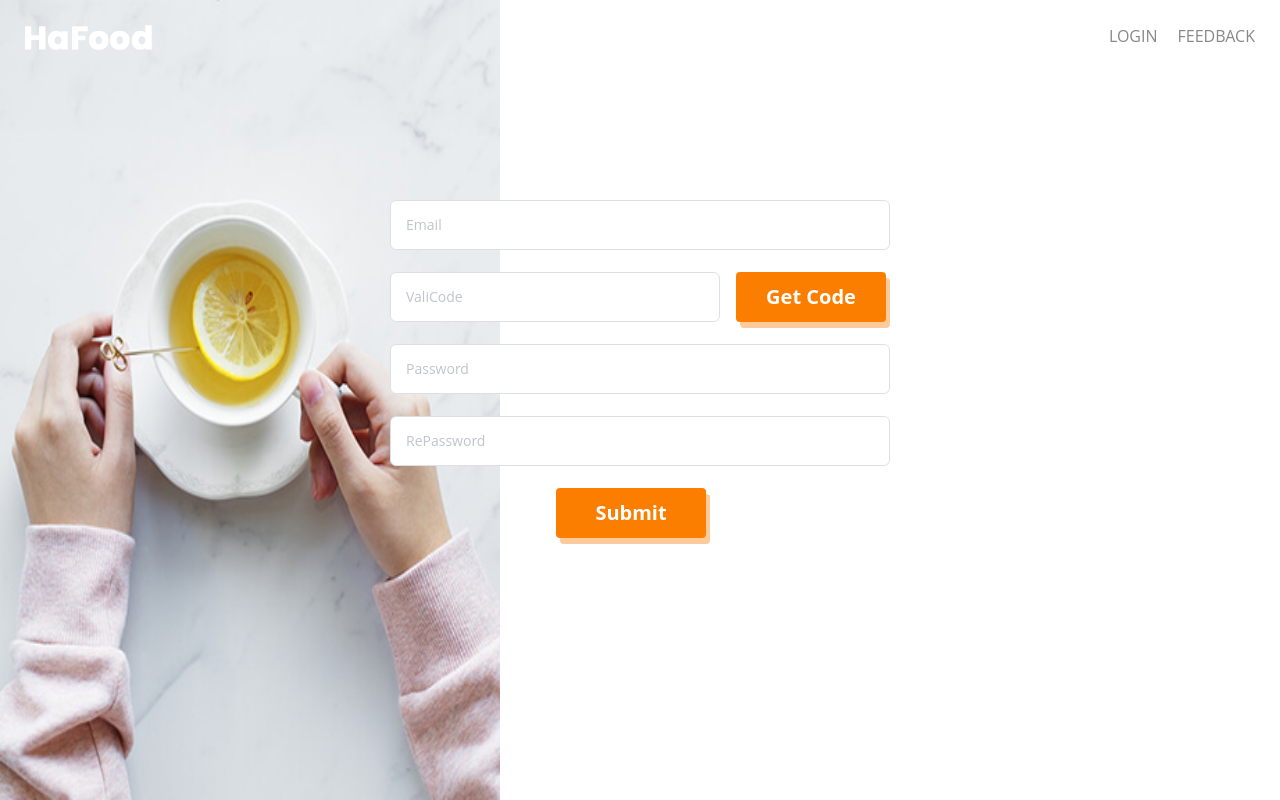
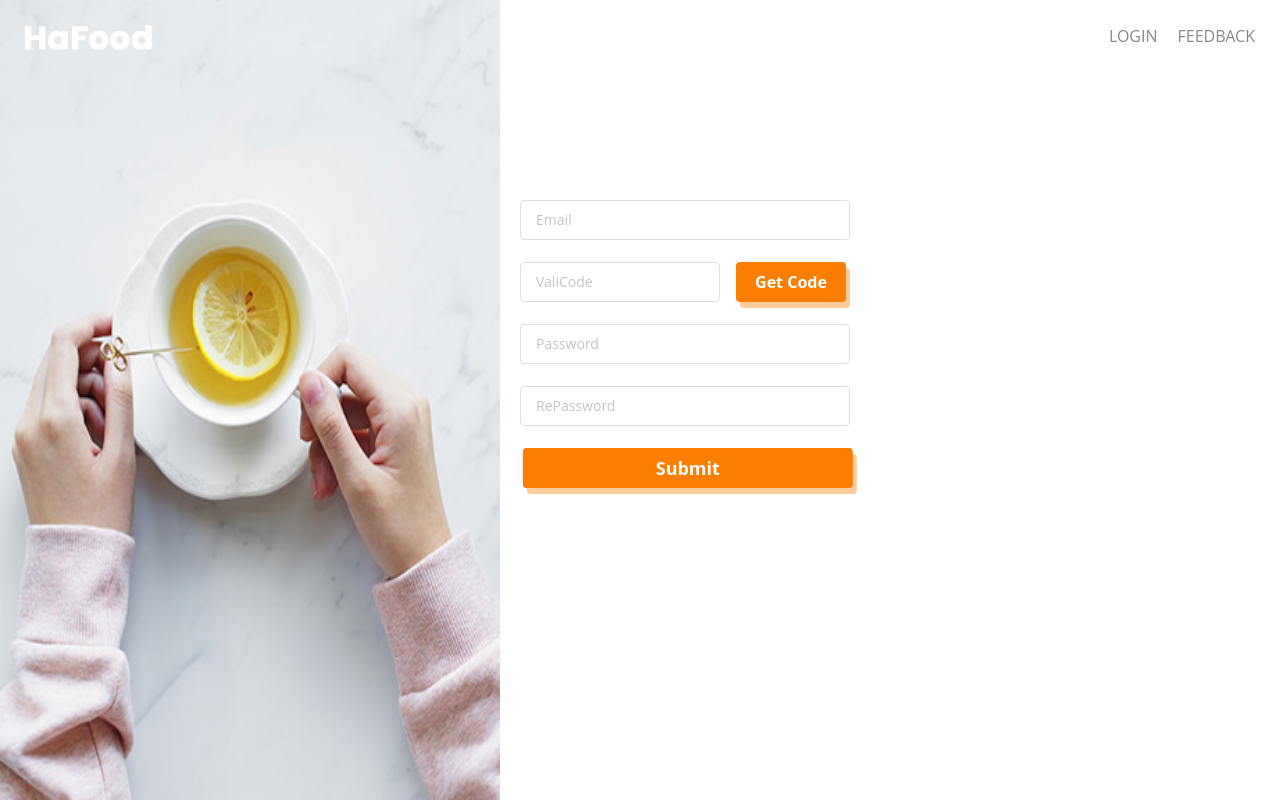
Before and after one commit to Chen-sir18/HaFood, a Vue app in the folder HaFood/: page /forget in a window 1280 px wide. Built offline with nearby package versions, Linux system fonts and the light colour scheme.

Commit message:
dh update

```diff
--- a/HaFood/src/components/home/reserve.vue
+++ b/HaFood/src/components/home/reserve.vue
@@ -19,7 +19,7 @@
                         <el-form-item class="table-item" prop="person">
                             <el-input placeholder="person" v-model="reserveForm.person"></el-input>
                         </el-form-item>
-                        <el-form-item class="table-item table-item-textarea">
+                        <el-form-item class="table-item table-item-textarea" prop="decript">
                             <el-input placeholder="Special Notes" type="textarea" v-model="reserveForm.decript"></el-input>
                         </el-form-item>
                       </el-form>
@@ -69,6 +69,8 @@ export default {
                 let token = window.localStorage.getItem('token')
                 // console.log(token)
                 let info = JSON.parse(window.localStorage.getItem('info'))
+                let email = info.email
+                let userid = info.id
                 console.log(info)
                 // 表单验证成功
                 if (valid && token && info) {
@@ -76,10 +78,13 @@ export default {
                         url: 'http://192.168.97.241:3000/booktable',
                         method: 'get',
                         params: {
-                            name: this.reserveForm.name,
-                            date: this.reserveForm.date,
-                            time: this.reserveForm.time,
-                            person: this.reserveForm.person
+                            consumer: this.reserveForm.name,
+                            bookday: this.reserveForm.date,
+                            booktime: this.reserveForm.time,
+                            personcount: this.reserveForm.person,
+                            node: this.reserveForm.decript,
+                            email: email,
+                            userid: userid
                         }
                     }).then((res) => {
                         console.log(res.data)
@@ -102,6 +107,7 @@ export default {
                     })
                 }
             })
+                this.$refs.reserveRef.resetFields()
         }
     }
 }
--- a/HaFood/src/less/forget.less
+++ b/HaFood/src/less/forget.less
@@ -2,31 +2,33 @@
     position: absolute;
     left: 50%;
     top: 50%;
-    transform: translate(-50%,-50%);
+    transform: translate(-24%,-50%);
     width: 500px;
     height: 400px;
     .forget{
+        .el-form-item{
+            .el-form-item__content{
+                .el-input{
+                    width: 66%;
+                }
+            }
+        }
         .code-box{
             .el-form-item__content{
                 display: flex;
                 .el-input{
-                    width: 66%;
-                    input{
-                        height: 50px;
-                        line-height: 50px;
-                        border-radius: 6px;
-                    }
+                    width: 40%;
                 }
                 .code-btn{
-                    width: 30%;
-                    height: 50px;
-                    line-height: 50px;
+                    width: 22%;
+                    height: 40px;
+                    line-height: 40px;
                     border-radius: 4px;
                     text-align: center;
                     box-shadow: 4px 6px 0px 0px rgba(251, 126, 0, 0.4);
                     background: #fb7e00;
                     color: #fff;
-                    font-size: 20px;
+                    font-size: 16px;
                     font-weight: 700;
                     transition: all 1s;
                     margin-left: 16px;
@@ -39,29 +41,18 @@
                 }
             }
         }
-        .el-form-item{
-            .el-form-item__content{
-                .el-input{
-                    input{
-                        height: 50px;
-                        line-height: 50px;
-                        border-radius: 6px;
-                    }
-                }
-            }
-        }
     }
     .confirm-btn{
-        transform: translateX(100%);
-        width: 30%;
-        height: 50px;
-        line-height: 50px;
+        transform: translateX(-4%);
+        width: 66%;
+        height: 40px;
+        line-height: 40px;
         border-radius: 4px;
         text-align: center;
         box-shadow: 4px 6px 0px 0px rgba(251, 126, 0, 0.4);
         background: #fb7e00;
         color: #fff;
-        font-size: 20px;
+        font-size: 18px;
         font-weight: 700;
         transition: all 1s;
         margin-left: 16px;
--- a/HaFood/src/less/home3.less
+++ b/HaFood/src/less/home3.less
@@ -203,17 +203,18 @@
     background: #f0e0aa;
     margin: 12px 0 92px 0;
     position: relative;
-    // &::before{
-    //     content: "";
-    //     position: absolute;
-    //     width: 260px;
-    //     height: 260px;
-    //     top: -90px;
-    //     right: -210px;
-    //     background: #fff;
-    //     border-radius: 50%;
-    //     border: 75px solid #eda52c;
-    // }
+    overflow: hidden;
+    &::before{
+        content: "";
+        position: absolute;
+        width: 260px;
+        height: 260px;
+        top: 50px;
+        right: -210px;
+        background: #fff;
+        border-radius: 50%;
+        border: 70px solid #eda52c;
+    }
     .fresh-content-box{
         margin: 0 30px;
         .fresh-content{
@@ -406,6 +407,13 @@
             font-size: 134px;
         }
     }
+    // Fresh Cakes Sale Off开始
+    .fresh-box{
+        &::before{
+            top: 6px;
+            border: 50px solid #eda52c;
+        }
+    }
 }
 @media only screen and (min-width:768px) and (max-width:992px){
     .homeThird{
@@ -439,6 +447,10 @@
     // Fresh Cakes Sale Off开始
     .fresh-box{
         padding:92px 0;
+        &::before{
+            top: 19px;
+            border: 50px solid #eda52c;
+        }
         .fresh-content-box{
             .fresh-content{
                 .fresh-left{
```
